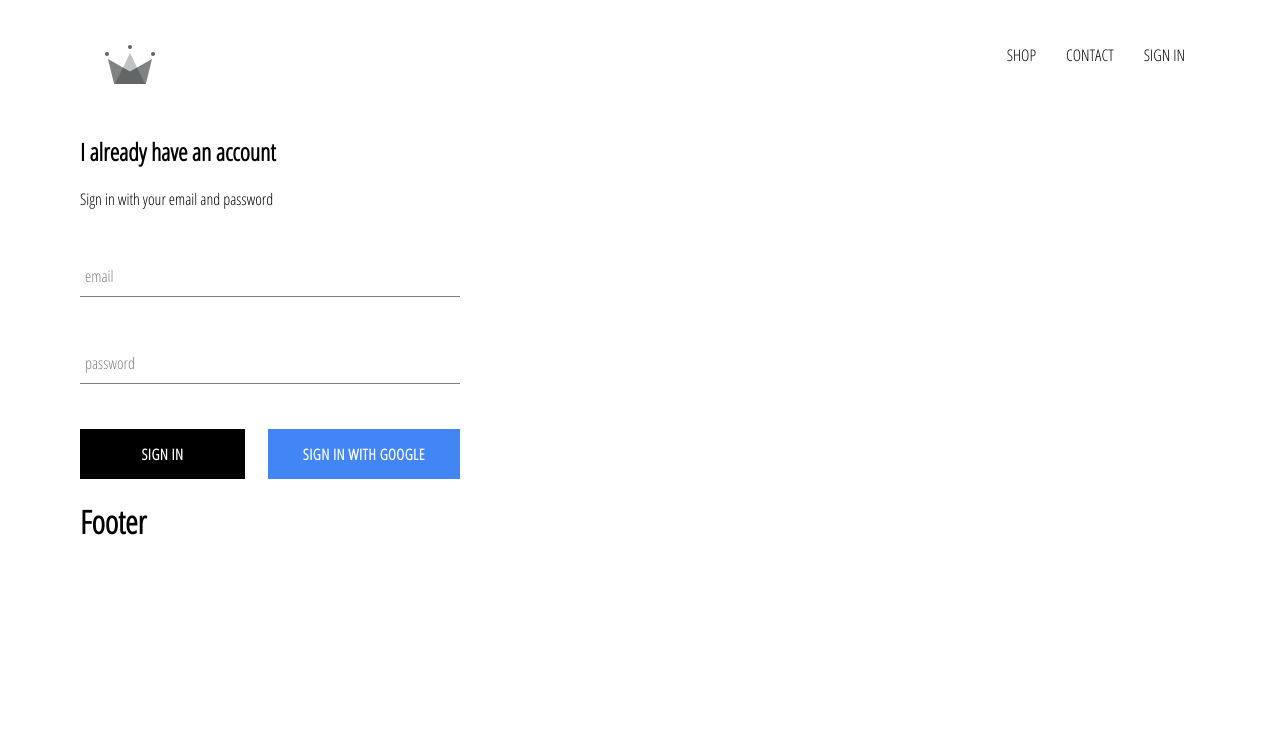
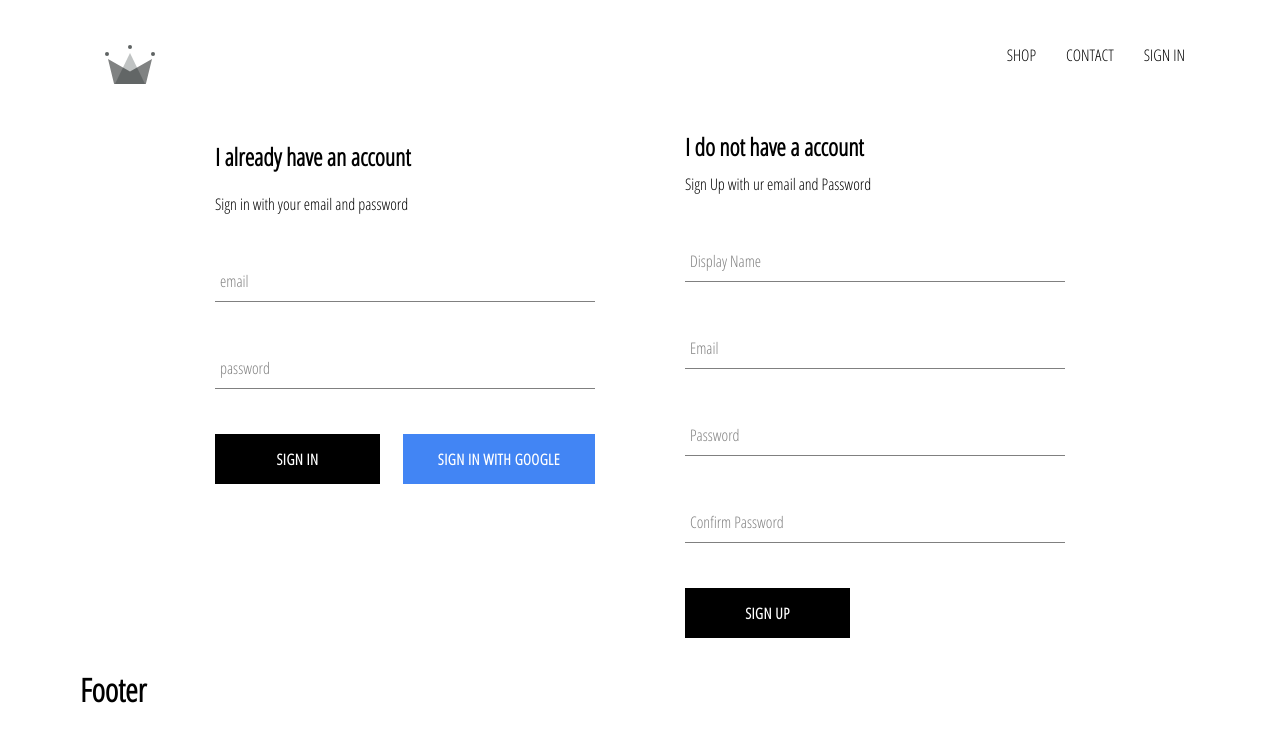
Before and after one commit to Shruti2216/crwn-clothing, a React (Create React App) app: page /signin in a window 1280 px wide. Shown: the top 742 px of the page. Built offline with nearby package versions, Linux system fonts and the light colour scheme; no server answers.

Commit message:
Data Store in Database

```diff
--- a/src/App.js
+++ b/src/App.js
@@ -7,7 +7,7 @@
 import Header from './components/header/header.component';
 import SignInAndSignUpPage from './pages/sign-in and sign-up/sign-in and sign-up';
 import Footer from './components/footer/footer';
-import {auth} from './firebase/firebase.utils';
+import {auth, createUserProfileDocument} from './firebase/firebase.utils';
 
 
 class App extends React.Component {
@@ -22,10 +22,27 @@
   unsubscribeFromAuth = null
 
   componentDidMount() {  //this one open the subscription
-    this.unsubscribeFromAuth =  auth.onAuthStateChanged(user => {
-      this.setState({currentUser:user});
+    this.unsubscribeFromAuth =  auth.onAuthStateChanged(async userAuth => {
+      //this.setState({currentUser:user});
+      // createUserProfileDOcument(user);
+     // console.log(user);
 
-      console.log(user);
+     /* In this we check the user is exists or not  */
+     if(userAuth) {
+       const userRef = await createUserProfileDocument(userAuth);
+
+       userRef.onSnapshot(snapShot => {
+          this.setState({
+            currentUser:{
+              id: snapShot.id,
+              ...snapShot.data() //this gives the all data from snapshot
+            }
+          });
+       });
+       console.log(this.state);
+     }
+
+      this.setState({currentUser:userAuth});
     });
   }
 
--- /dev/null
+++ b/src/components/sign-up/sign-up.jsx
@@ -0,0 +1,109 @@
+import React from 'react';
+
+import FormInput from '../form-input/form-input';
+import CustomButton from '../custom-button/custom-button';
+
+import { auth, createUserProfileDocument } from '../../firebase/firebase.utils';
+
+import './sign-up.scss';
+
+class SignUp extends React.Component {
+    constructor() {
+        super();
+
+        this.state = {
+            displayName: '',
+            email: '',
+            password: '',
+            confirmPassword:''
+        }
+    }
+
+    handleSubmit = async event => {
+        event.preventDefault();
+
+        const {displayName, email, password, confirmPassword} = this.state;
+         if(password !== confirmPassword) {
+             alert("Password dont Match");
+             return;
+         }
+         try {
+             const {user} = await auth.createUserWithEmailAndPassword(email, password);
+
+             await createUserProfileDocument(user, {displayName});
+
+             this.setState({
+                displayName: '',
+                email: '',
+                password: '',
+                confirmPassword:''
+             });
+
+
+         } catch (error){
+           console.error(error);
+         }
+
+    };
+
+    handleChange = event => {
+        const {name, value} = event.target;
+
+        this.setState({[name]: value});
+    };
+
+    render() {
+        const {displayName, email, password, confirmPassword} = this.state;
+        return(
+            <div className='sign-up'>
+                <h2 className='title'>I do not have a account</h2>
+                <span>Sign Up with ur email and Password</span>
+                 <form className='sign-up-form' onSubmit={this.handleSubmit}>
+                   <FormInput
+                      type='text'
+                      name='displayName'
+                      value={displayName}
+                      onChange={this.handleChange}
+                      label='Display Name'
+                      required
+
+                   >
+                   </FormInput>
+                   <FormInput
+                      type='email'
+                      name='email'
+                      value={email}
+                      onChange={this.handleChange}
+                      label='Email'
+                      required
+
+                   >
+                   </FormInput>
+                   <FormInput
+                      type='password'
+                      name='password'
+                      value={password}
+                      onChange={this.handleChange}
+                      label='Password'
+                      required
+
+                   >
+                   </FormInput>
+                   <FormInput
+                      type='password'
+                      name='confirmPassword'
+                      value={confirmPassword}
+                      onChange={this.handleChange}
+                      label='Confirm Password'
+                      required
+
+                   >
+                   </FormInput>
+                   <CustomButton type='submit'>Sign Up</CustomButton>
+                 </form>
+            </div>
+        )
+    }
+}
+
+export default SignUp;
--- /dev/null
+++ b/src/components/sign-up/sign-up.scss
@@ -0,0 +1,9 @@
+.sign-up {
+    display: flex;
+    flex-direction: column;
+    width: 380px;
+
+    .title {
+      margin: 10px 0;
+    }
+  }
--- a/src/firebase/firebase.utils.js
+++ b/src/firebase/firebase.utils.js
@@ -13,6 +13,31 @@
     measurementId: "G-BDVBVYT6KF"
   };
 
+   export const createUserProfileDocument = async (userAuth, additionalData) => {
+     if (!userAuth) return;
+
+     const userRef = firestore.doc(`users/${userAuth.uid}`);
+     const snapShot = await userRef.get(); //snapshots only represents the data
+     //console.log(snapShot);
+     if(!snapShot.exists){
+       const {displayName, email} = userAuth;
+       const createdAt = new Date();
+
+       try {
+          await userRef.set({
+            displayName,
+            email,
+            createdAt,
+            ...additionalData
+          })
+       }
+       catch (error){
+          console.log('Error in creating user',error.message);
+       }
+     }
+      return userRef;
+   };
+
   firebase.initializeApp(config);
 
   export const auth =firebase.auth();
--- a/src/pages/sign-in and sign-up/sign-in and sign-up.jsx
+++ b/src/pages/sign-in and sign-up/sign-in and sign-up.jsx
@@ -1,12 +1,13 @@
 import React from 'react';
 
 import SignIn from '../../components/sign-in/sign-in';
-
+import SignUp from '../../components/sign-up/sign-up';
 import './sign-in and sign-up.scss';
 
 const SignInAndSignUpPage = () => (
   <div className='sign-in-and-sign-up'>
     <SignIn />
+    <SignUp />
   </div>
 );
 
--- a/src/pages/sign-in and sign-up/sign-in and sign-up.scss
+++ b/src/pages/sign-in and sign-up/sign-in and sign-up.scss
@@ -0,0 +1,6 @@
+.sign-in-and-sign-up {
+    width: 850px;
+    display: flex;
+    justify-content: space-between;
+    margin: 30px auto;
+}
```
